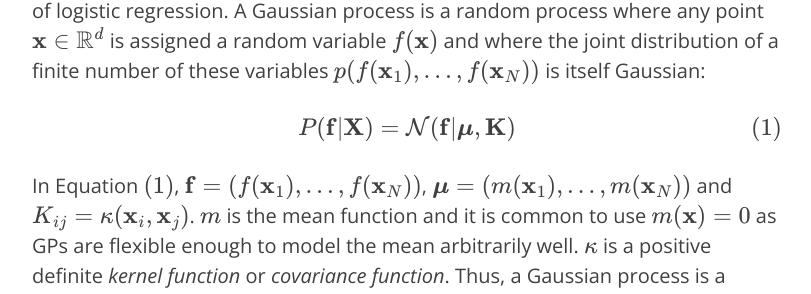
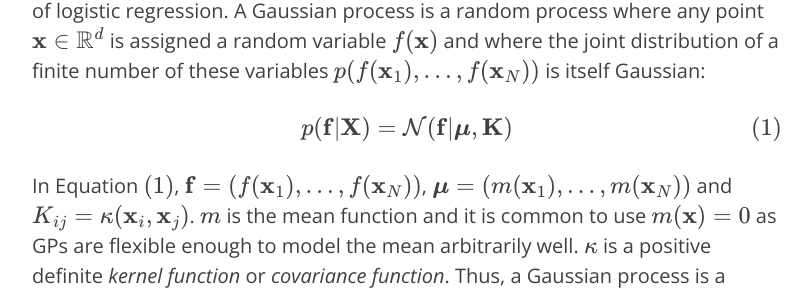
Before and after one commit to krasserm/krasserm.github.io, a Jekyll site: the page built from _posts/2018-03-19-gaussian-processes.md, in a window 1280 px wide and 900 px high, scrolled down 1420 px. Shown: the part 144-438 px from the top of the window, without its empty margins (233-1044 px from the left). Built offline with Jekyll 4.4.1, drawn with Linux system fonts in a browser that asks for light colours; formulas are drawn with MathJax 3; comment, search, counter and statistics services are not loaded.

Commit message:
Fix typo in euqation 1

```diff
--- a/_posts/2018-03-19-gaussian-processes.md
+++ b/_posts/2018-03-19-gaussian-processes.md
@@ -22,7 +22,7 @@ Observations that are closer to $\mathbf{x}$ have a higher weight than observati
 
 Another example of non-parametric methods are [Gaussian processes](https://en.wikipedia.org/wiki/Gaussian_process) (GPs). Gaussian processes are regression models that can also estimate the uncertainty of predictions. They can also be used for classification e.g. in context of logistic regression. A Gaussian process is a random process where any point $\mathbf{x} \in \mathbb{R}^d$ is assigned a random variable $f(\mathbf{x})$ and where the joint distribution of a finite number of these variables $p(f(\mathbf{x}_1),...,f(\mathbf{x}_N))$ is itself Gaussian:
 
-$$P(\mathbf{f} \lvert \mathbf{X}) = \mathcal{N}(\mathbf{f} \lvert \boldsymbol\mu, \mathbf{K})\tag{1}\label{eq1}$$
+$$p(\mathbf{f} \lvert \mathbf{X}) = \mathcal{N}(\mathbf{f} \lvert \boldsymbol\mu, \mathbf{K})\tag{1}\label{eq1}$$
 
 In Equation $(1)$, $$\mathbf{f} = (f(\mathbf{x}_1),...,f(\mathbf{x}_N))$$, $$\boldsymbol\mu = (m(\mathbf{x}_1),...,m(\mathbf{x}_N))$$ and $$K_{ij} = \kappa(\mathbf{x}_i,\mathbf{x}_j)$$. $m$ is the mean function and it is common to use $m(\mathbf{x}) = 0$ as GPs are flexible enough to model the mean arbitrarily well. $\kappa$ is a positive definite *kernel function* or *covariance function*. Thus, a Gaussian process is a distribution over functions whose shape (smoothness, ...) is defined by $\mathbf{K}$. If points $\mathbf{x}_i$ and $\mathbf{x}_j$ are considered to be similar by the kernel the function values at these points, $f(\mathbf{x}_i)$ and $f(\mathbf{x}_j)$, can be expected to be similar too.
 
```
